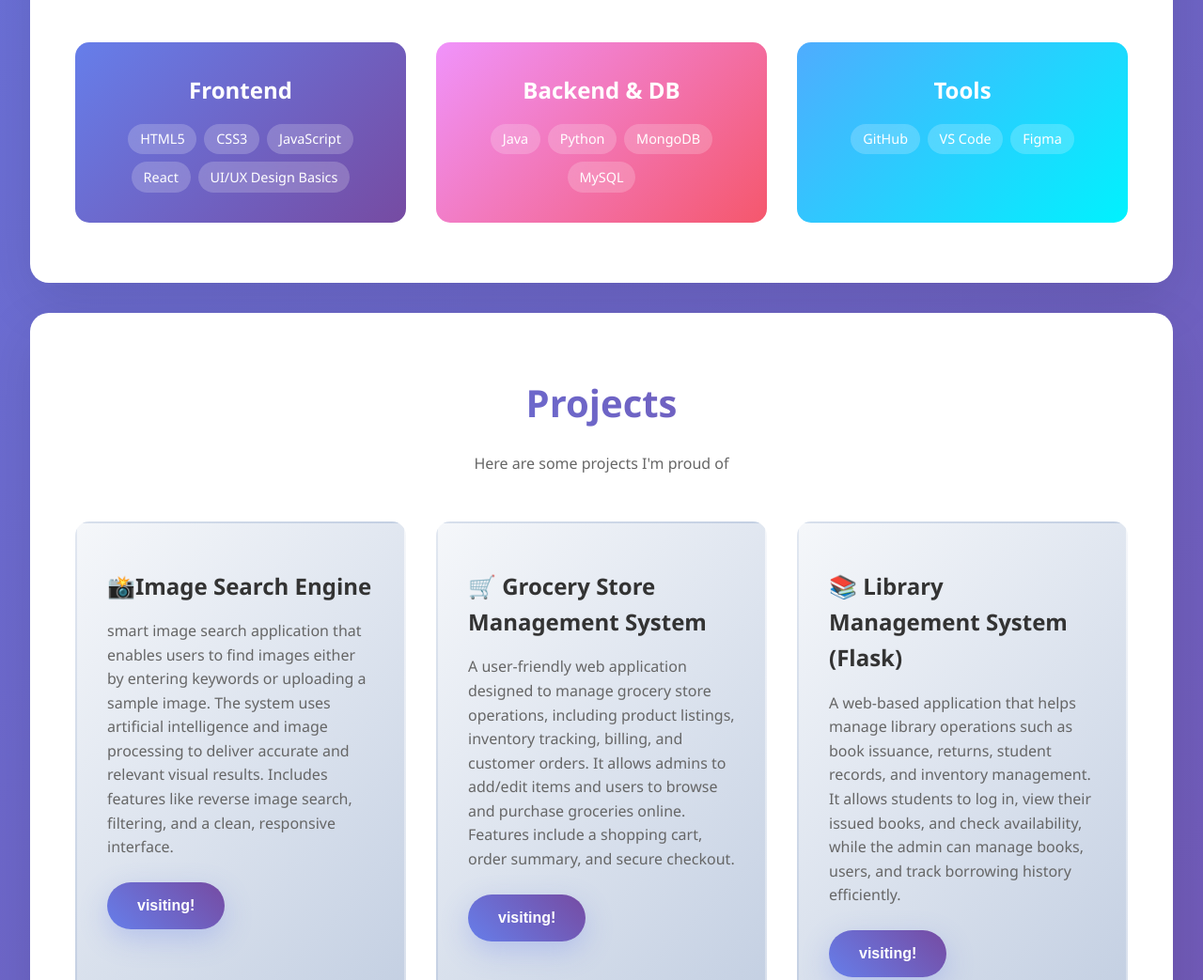
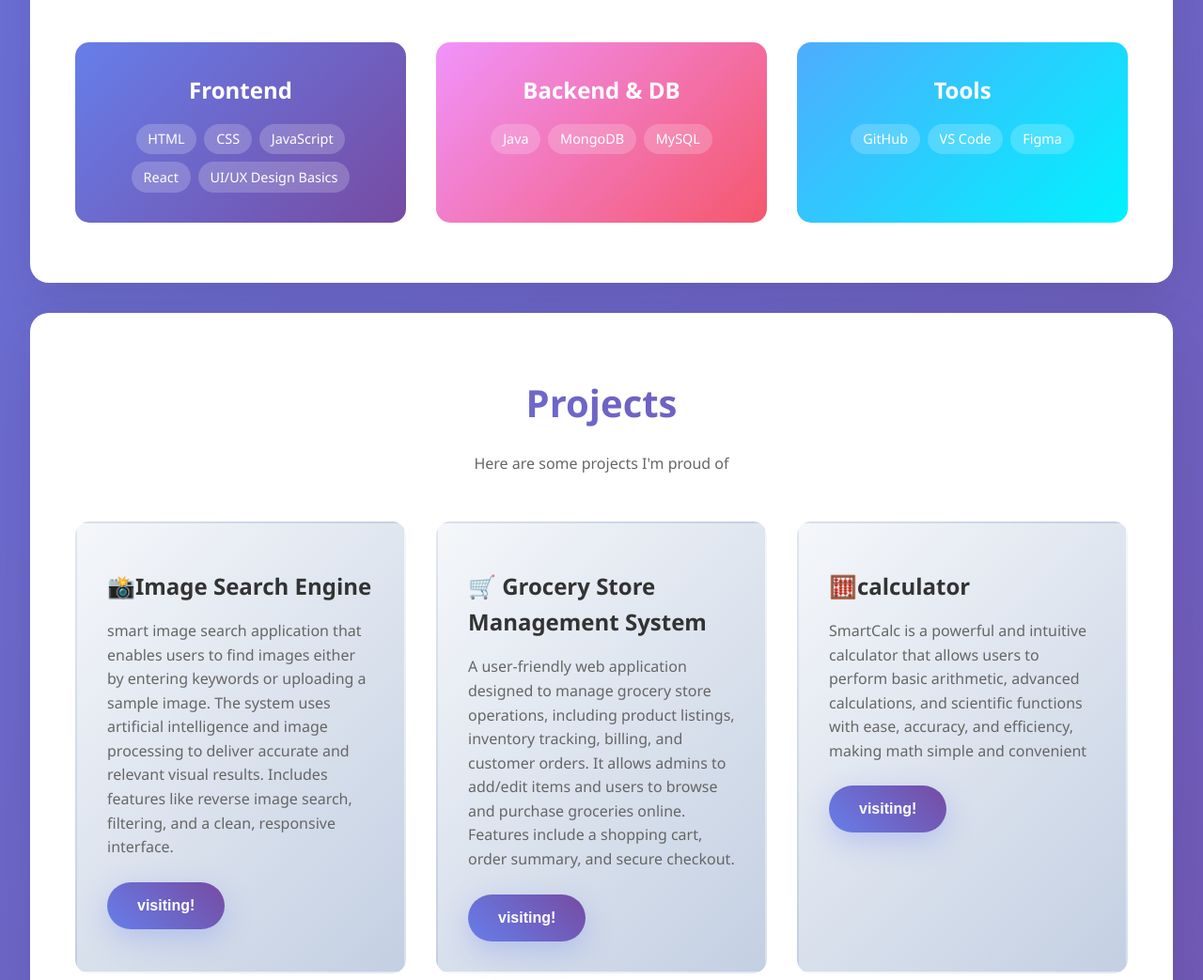
Before and after one commit to Amitraikwar9198/portfolio, a plain HTML site: page index.html in a window 1280 px wide. Shown: the part 1565-2608 px from the top of the page at 94% size. Drawn offline with Linux system fonts and the light colour scheme.

Commit message:
index.html

```diff
--- a/index.html
+++ b/index.html
@@ -110,7 +110,7 @@
           </div>
           <div class="stat-item">
             <h4>💡 Current Focus</h4>
-            <p>Python | MongoDB | Frontend Development | Java</p>
+            <p> MongoDB | Frontend Development | Java</p>
           </div>
           <div class="stat-item">
             <h4>🌍 Based In</h4>
@@ -137,8 +137,8 @@
         <div class="skill-category">
           <h3>Frontend</h3>
           <div class="skill-tags">
-            <span class="skill-tag">HTML5</span>
-            <span class="skill-tag">CSS3</span>
+            <span class="skill-tag">HTML</span>
+            <span class="skill-tag">CSS</span>
             <span class="skill-tag">JavaScript</span>
             <span class="skill-tag">React</span>
             <span class="skill-tag">UI/UX Design Basics</span>
@@ -148,7 +148,7 @@
           <h3>Backend & DB</h3>
           <div class="skill-tags">
             <span class="skill-tag">Java</span>
-            <span class="skill-tag">Python</span>
+            <!-- <span class="skill-tag">Python</span> -->
             <span class="skill-tag">MongoDB</span>
             <span class="skill-tag">MySQL</span>
           </div>
@@ -197,9 +197,9 @@
         </div>
         <div class="project-card">
           <span class="project-emoji"></span>
-          <h3>📚 Library Management System (Flask)</h3>
+          <h3>🧮calculator</h3>
           <p>
-            A web-based application that helps manage library operations such as book issuance, returns, student records, and inventory management. It allows students to log in, view their issued books, and check availability, while the admin can manage books, users, and track borrowing history efficiently.
+           SmartCalc is a powerful and intuitive calculator that allows users to perform basic arithmetic, advanced calculations, and scientific functions with ease, accuracy, and efficiency, making math simple and convenient
           </p>
           <button>
             <a href="https://amitraikwar9198.github.io/Search_Image/"
```
